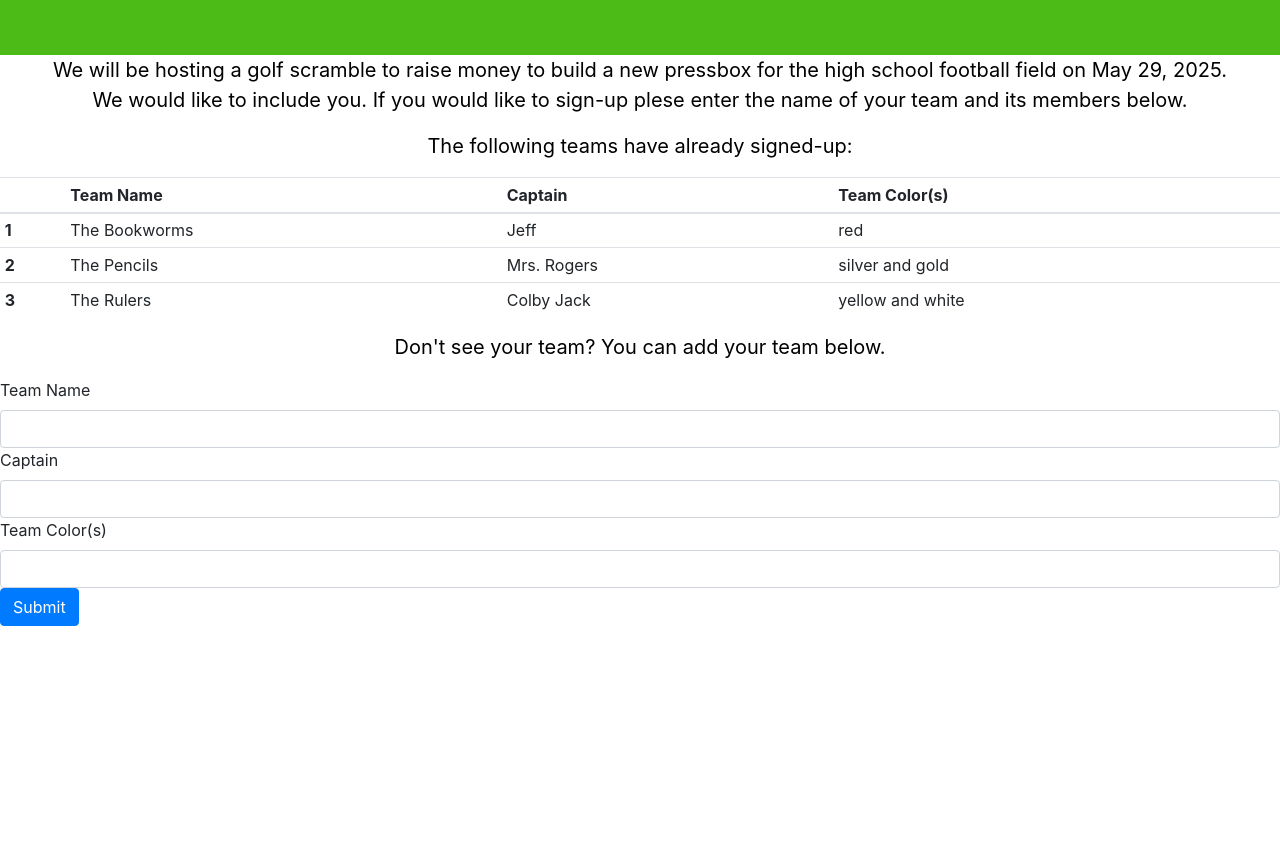
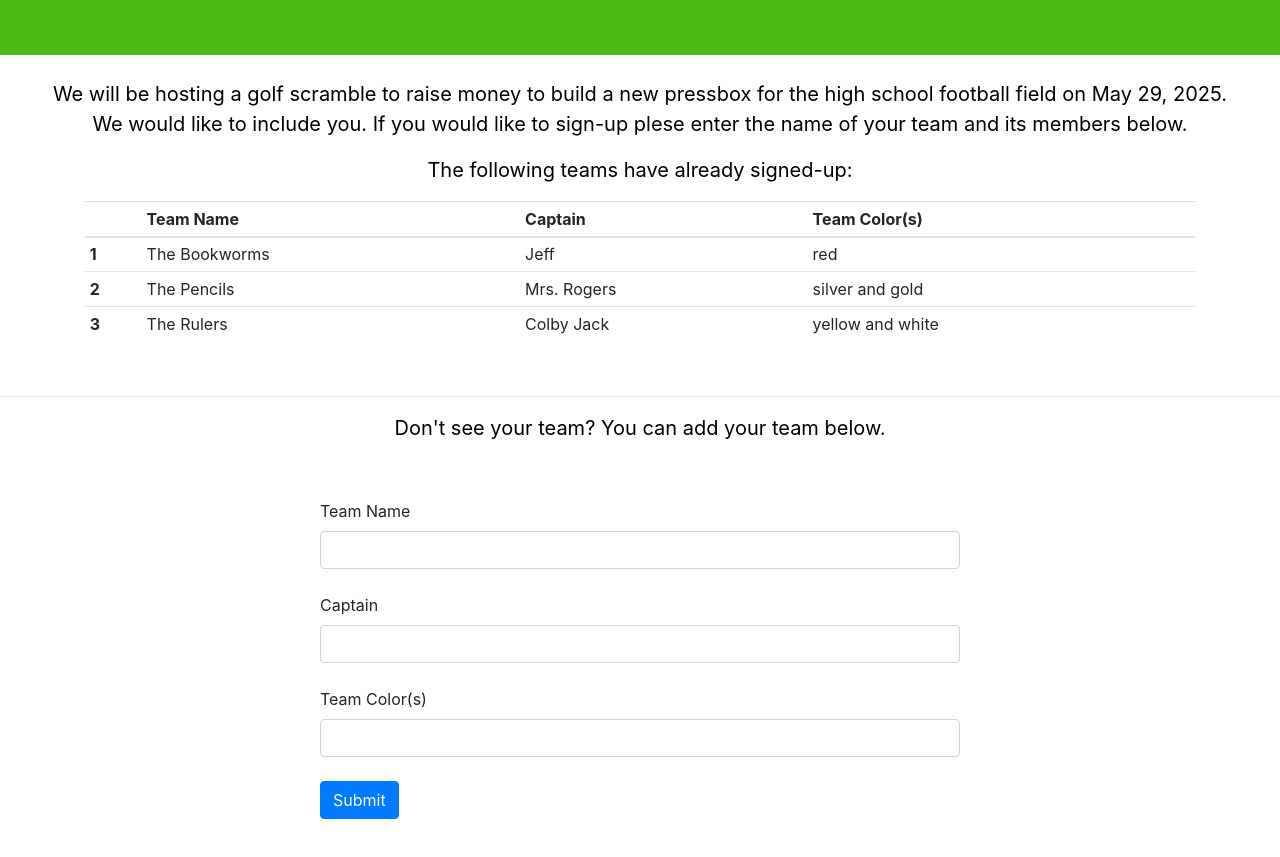
Before and after one commit to ameliawht75/Fundraiser-Form, a website: page index.html in a window 1280 px wide. Shown: the part 101-958 px from the top of the page. Before the commit the page ends 800 px from the top, so only its background shows below. Drawn offline with nearby package versions, Linux system fonts and the light colour scheme.

Commit message:
new upload

```diff
--- a/index.html
+++ b/index.html
@@ -14,10 +14,12 @@ A Bootstrap styled form that allows a user to add a new row to the table when cl
         <div class="header">
             <h1>Athletic Golf Scramble</h1>
         </div>
+        <br>
         <p class="about">We will be hosting a golf scramble to raise money to build a new pressbox for the high school football field on May 29, 2025.<br>
             We would like to include you.  If you would like to sign-up plese enter the name of your team and its members below.</p>
         <p class="teams">The following teams have already signed-up:</p>
-        <table class="table table-sm">
+        <div class="container">
+        <table class="table table-sm" id="table1">
             <thead id="iHead">
               <tr>
                 <th scope="col"></th>
@@ -47,23 +49,30 @@ A Bootstrap styled form that allows a user to add a new row to the table when cl
               </tr>
             </tbody>
           </table>
+        </div>
+        <br>
+        <hr class="hr">
         <p class="sign-up">Don't see your team? You can add your team below.</p>
+        <div class="form-container">
           <form>
             <div>
                 <label for="teamName" class="form-label">Team Name</label>
                 <input type="text" class="form-control" id="teamName">
             </div>
+            <br>
             <div>
                 <label for="teamCaptain" class="form-label">Captain</label>
                 <input type="text" class="form-control" id="teamCaptain">
             </div>
+            <br>
             <div>
                 <label for="teamColors" class="form-label">Team Color(s)</label>
                 <input type="text" class="form-control" id="teamColors">
             </div>
+            <br>
             <button type="submit" class="btn btn-primary" id="formSubmit">Submit</button>
           </form>
-
+        </div>
           <script src="script.js"></script>
     </body>
 </html>
--- a/styles.css
+++ b/styles.css
@@ -11,3 +11,13 @@
     font-size: 20px;
     color: black;
 }
+
+.form-container {
+    display: grid;
+    place-items: center;
+    min-height: 50vh;
+  }
+
+  form {
+    width: 50%;
+  }
```
